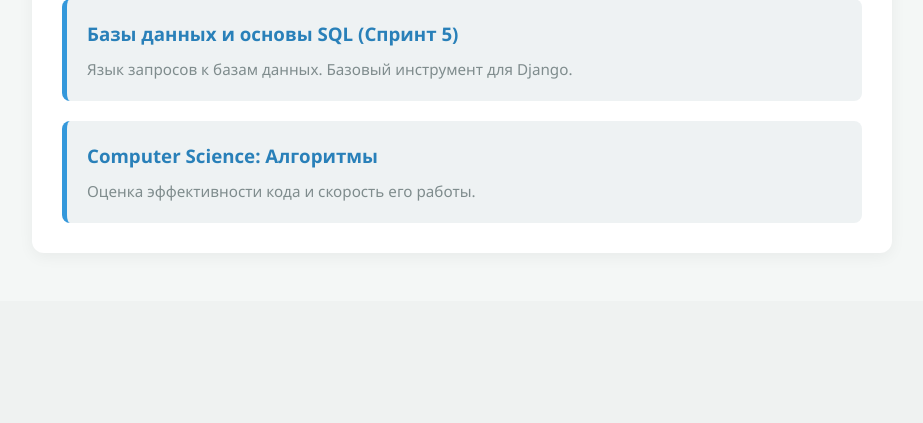
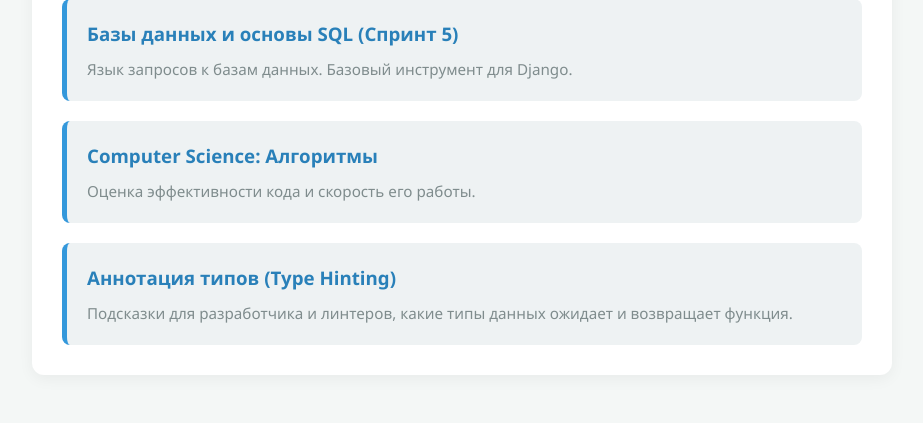
Before and after one commit to Antonina-005/my-flask-trainer, a Flask app: page / in a window 1280 px wide. Shown: the part 1156-1579 px from the top of the page, without its empty margins (178-1101 px from the left). Before the commit the page ends 1409 px from the top, so only its background shows below. Run offline with Flask 3, Linux system fonts and the light colour scheme.

Commit message:
Ultimate version: resolved all syntax conflicts, template issues and port collisions

```diff
--- a/app.py
+++ b/app.py
@@ -52,7 +52,7 @@ PYTHON_DATA = {
             "render_template — показ HTML",
             "methods=[GET, POST] — включить формы",
         ],
-        "example": "answer = request.form.get('quiz_input')",
+        "example": 'answer = request.form.get("quiz_input")',
     },
     "oop": {
         "title": "Основы ООП (Подготовка к Django)",
@@ -93,7 +93,17 @@ PYTHON_DATA = {
             "O(n) — линейное время (поиск в list)",
             "Стек (Stack) — принцип LIFO (последний пришел)",
         ],
-        "example": "user = {'id': 42}\nprint(user['id'])  # Работает за O(1)",
+        "example": 'user = {"id": 42}\nprint(user["id"])  # Работает за O(1)',
+    },
+    "type_hinting": {
+        "title": "Аннотация типов (Type Hinting)",
+        "desc": "Подсказки для разработчика и линтеров, какие типы данных ожидает и возвращает функция.",
+        "cheat_sheet": [
+            "def calc(a: int, b: int) -> int: — синтаксический сахар для типов",
+            "Помогает VS Code мгновенно подсвечивать ошибки до запуска кода",
+            "В Django аннотации типов сильно упрощают работу с большими проектами",
+        ],
+        "example": 'def greet(name: str) -> str:\n    return "Привет, " + name',
     },
 }
 
@@ -131,6 +141,8 @@ def topic(topic_id):
         correct_answer = "SELECT"
     elif topic_id == "cs":
         correct_answer = "O(1)"
+    elif topic_id == "type_hinting":
+        correct_answer = "->"
 
     if request.method == "POST":
         user_answer = request.form.get("quiz_input", "").strip()
@@ -157,6 +169,14 @@ def topic(topic_id):
             result_message = "🗄 Правильно! SELECT запрашивает данные из БД."
         elif topic_id == "cs" and ("1" in user_answer or "o(1)" in user_answer.lower()):
             result_message = "⚡️ Супер! Поиск в словаре — это мгновенный O(1)."
+        elif topic_id == "type_hinting":
+            correct = "->"
+            if correct in user_answer:
+                result_message = (
+                    "⚡️ Точно! Стрелочка указывает тип возвращаемого значения функции."
+                )
+            else:
+                result_message = f"❌ Попробуй еще раз. Каким символом (стрелочкой) обозначается возвращаемый тип функции? Ответ: {correct}"
         else:
             result_message = "❌ Попробуй еще раз, загляни в подсказку ниже!"
 
--- a/templates/topic.html
+++ b/templates/topic.html
@@ -48,6 +48,9 @@
                     Сколько пробелов принято использовать для одного отступа в Python?
                     {% elif topic_id == 'sql' %}
                     Какое ключевое слово используется в SQL для выбора и получения данных из таблицы?
+                    {% elif topic_id == 'type_hinting' %}
+                    Какую комбинацию символов (стрелочку) используют перед указанием типа, который
+                    <strong>возвращает</strong> функция?
                     {% elif topic_id == 'cs' %}
                     Какова временная сложность О-нотация для поиска элемента в словаре по ключу?
                     {% else %}
```
